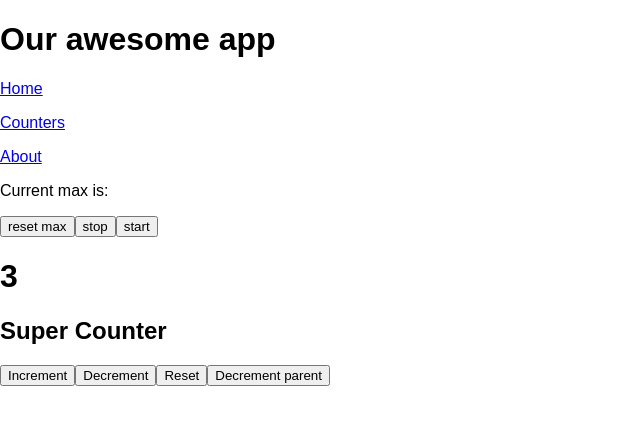
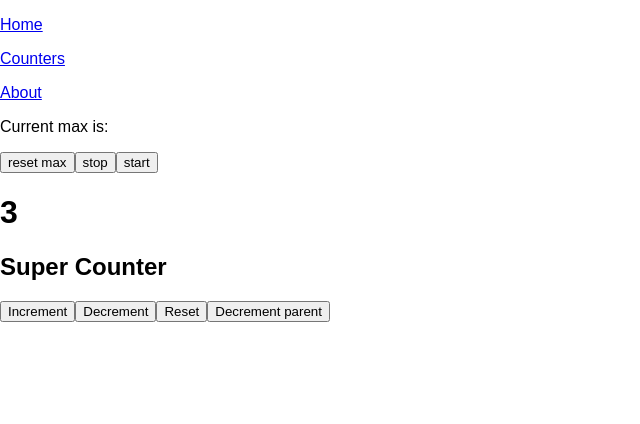
Before and after one commit to agatapiernikowska/react-cwiczenia, a React (Create React App) app: page /counters in a window 1280 px wide. Shown: the top 424 px of the page, without its empty margins (0-640 px from the left). Built offline with nearby package versions, Linux system fonts and the light colour scheme.

Commit message:
Showing that Link works independently and adding exact prop to Route

```diff
--- a/src/App.js
+++ b/src/App.js
@@ -11,7 +11,7 @@
     return (
       <BrowserRouter>
       <div>
-        <h1>Our awesome app</h1>
+        <Route exact path="/" render={()=> <h1>Our awesome app</h1>}/>
         <nav>
           <p><Link to="/">Home</Link></p>
           <p><Link to="/counters">Counters</Link></p>
```
